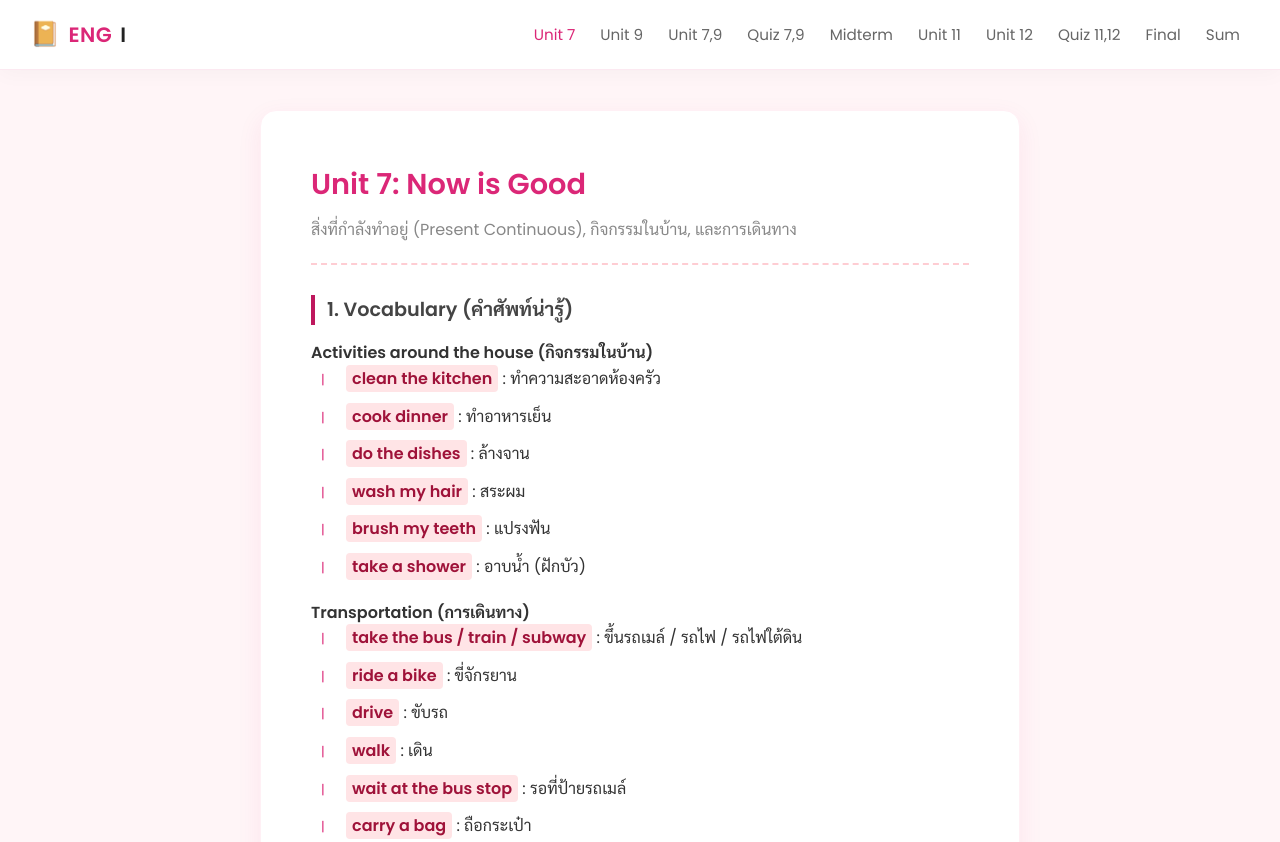
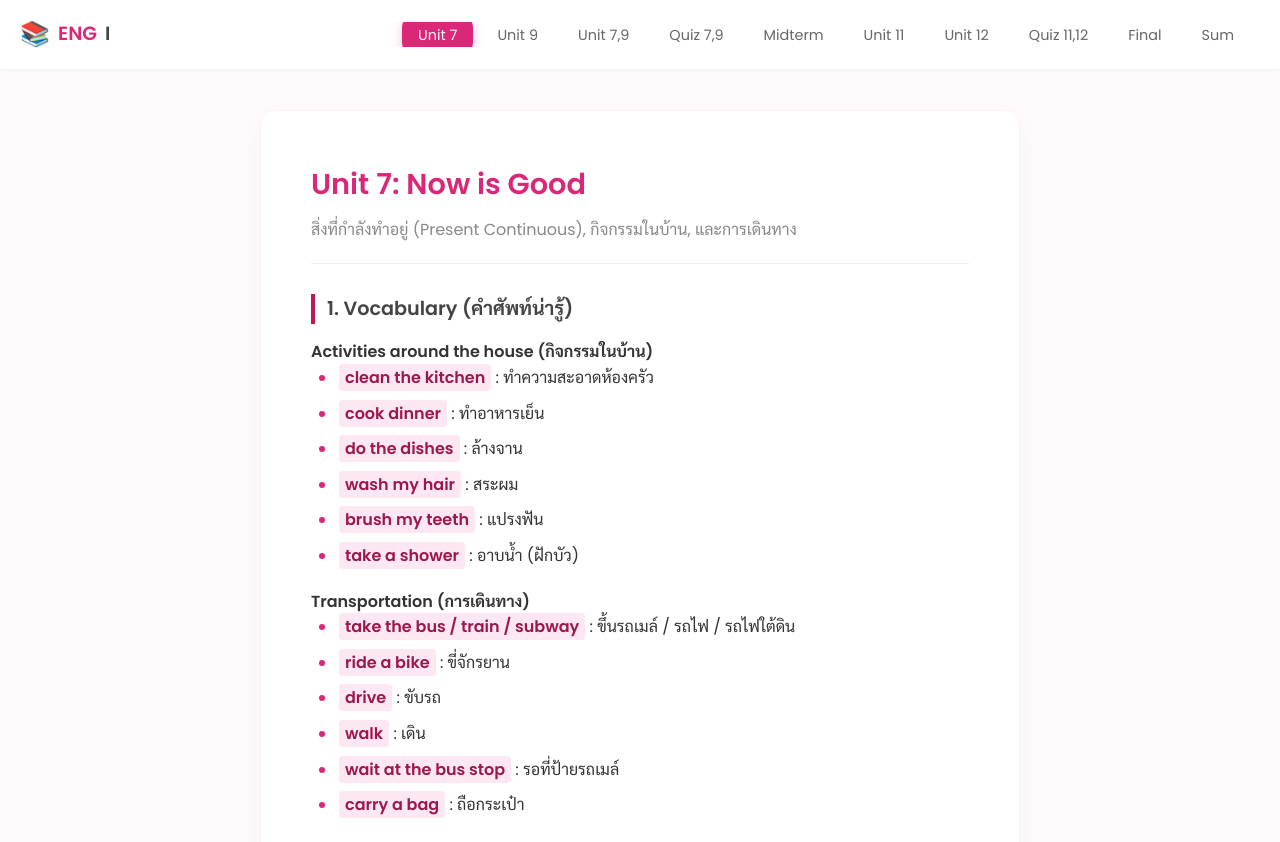
Before and after one commit to narongsak-zx/Eng-I, a plain HTML site: page index.html in a window 1280 px wide. Shown: the top 842 px of the page. Drawn offline with Linux system fonts and the light colour scheme.

Commit message:
Update index.html

```diff
--- a/index.html
+++ b/index.html
@@ -3,35 +3,34 @@
 <head>
     <meta charset="UTF-8">
     <meta name="viewport" content="width=device-width, initial-scale=1.0">
-    <title>ENG Class Review - Elegant Style</title>
+    <title>ENG Class Review - Clean Pink</title>
     <link href="https://fonts.googleapis.com/css2?family=Sarabun:wght@400;500;700&family=Poppins:wght@400;600&display=swap" rel="stylesheet">
 
     <style>
-        /* --- การตั้งค่าสี Theme ชมพู (Soft Pink) --- */
+        /* --- Theme Settings --- */
         :root {
-            --primary-pink: #db2777;       /* สีหลัก (Pink 600) */
-            --soft-pink-bg: #fff0f5;
-            --active-menu: #fce7f3;
+            --primary-pink: #db2777;       /* สีหลัก */
+            --soft-pink-bg: #fff0f5;       /* พื้นหลังอ่อนๆ */
             --text-main: #333;
             --accent-border: #be185d;
-            --highlight: #fdf2f8;
-            --highlight-text: #9f1239;
+            --highlight-bg: #fce7f3;
+            --highlight-text: #9d174d;
         }
 
         * { box-sizing: border-box; margin: 0; padding: 0; }
 
         body {
             font-family: 'Poppins', 'Sarabun', sans-serif;
-            background-color: #fff5f7;
+            background-color: #fffbfd; /* พื้นหลังขาวอมชมพูจางมากๆ */
             color: var(--text-main);
             line-height: 1.6;
         }
 
-        /* --- ส่วนหัว (Header) สไตล์เรียบหรู (Elegant Minimal) --- */
+        /* --- Header --- */
         header {
-            background-color: #ffffff; /* พื้นหลังขาวสะอาด */
-            border-bottom: 1px solid rgba(219, 39, 119, 0.1); /* เส้นขอบบางมากๆ */
-            padding: 0 30px;
+            background-color: #fff;
+            border-bottom: 1px solid #f3f4f6;
+            padding: 0 20px;
             position: sticky;
             top: 0;
             z-index: 1000;
@@ -39,66 +38,56 @@
             display: flex;
             align-items: center;
             justify-content: space-between;
-            box-shadow: 0 4px 20px rgba(0, 0, 0, 0.03); /* เงาจางๆ นุ่มนวล */
+            box-shadow: 0 4px 6px -1px rgba(0, 0, 0, 0.02);
         }
 
         .logo {
             font-weight: 700;
-            font-size: 1.3rem;
-            color: #222;
+            font-size: 1.2rem;
+            color: #444;
             display: flex;
             align-items: center;
             gap: 8px;
-            letter-spacing: 0.5px; /* เพิ่มระยะห่างตัวอักษรให้ดูแพง */
         }
         .logo span { color: var(--primary-pink); }
 
-        /* --- เมนู (Navigation) --- */
+        /* --- Navigation Menu (Rounded Blocks) --- */
         nav { overflow-x: auto; scrollbar-width: none; }
         nav::-webkit-scrollbar { display: none; }
 
         nav ul {
             display: flex;
             list-style: none;
-            gap: 25px; /* เพิ่มระยะห่างระหว่างเมนู */
+            gap: 8px;
             padding: 0 10px;
         }
 
         nav a {
             text-decoration: none;
             color: #666;
-            font-size: 0.95rem;
+            font-size: 0.9rem;
             font-weight: 500;
-            padding: 10px 0; /* ไม่ใส่ padding ด้านข้าง เพื่อให้ดูคลีน */
-            position: relative;
-            transition: color 0.3s ease;
+            padding: 8px 16px;
+            border-radius: 10px; /* ความมนแบบสี่เหลี่ยม (Rounded Rect) */
+            white-space: nowrap;
+            transition: all 0.2s ease;
         }
 
-        /* เอฟเฟกต์เส้นขีดล่างวิ่งจากตรงกลาง (Elegant Underline) */
-        nav a::after {
-            content: '';
-            position: absolute;
-            width: 0;
-            height: 2px;
-            bottom: 0;
-            left: 50%;
-            background-color: var(--primary-pink);
-            transition: width 0.3s ease, left 0.3s ease;
-        }
-
-        /* เมื่อเอาเมาส์ชี้ หรือ เป็นเมนูที่เลือก */
-        nav a:hover,
-        nav a.active {
+        /* Hover Effect */
+        nav a:hover {
+            background-color: #fff0f5;
             color: var(--primary-pink);
         }
 
-        nav a:hover::after,
-        nav a.active::after {
-            width: 100%;
-            left: 0;
+        /* Active State (ปุ่มที่เลือก) */
+        nav a.active {
+            background-color: var(--primary-pink); /* พื้นหลังสีชมพู */
+            color: white; /* ตัวหนังสือสีขาว */
+            font-weight: 500;
+            box-shadow: 0 4px 12px rgba(219, 39, 119, 0.25); /* เงาสีชมพู */
         }
 
-        /* --- พื้นที่เนื้อหา (Content) --- */
+        /* --- Content Area --- */
         .container {
             max-width: 800px;
             margin: 40px auto;
@@ -110,14 +99,13 @@
             background-color: #fff;
             border-radius: 16px;
             padding: 50px;
-            box-shadow: 0 8px 24px rgba(219, 39, 119, 0.08);
-            border: 1px solid #fff0f5;
+            box-shadow: 0 10px 30px rgba(0, 0, 0, 0.04); /* เงาเบาๆ */
+            border: 1px solid #fdf2f8;
         }
 
-        /* ซ่อนเนื้อหาไว้ก่อน แล้วใช้ JS เรียกแสดง */
         .hidden-content { display: none; }
 
-        /* --- การจัดรูปแบบตัวอักษร --- */
+        /* --- Typography & Lists --- */
         h1.unit-title {
             font-size: 1.8rem;
             color: var(--primary-pink);
@@ -127,7 +115,7 @@
         p.subtitle { color: #888; font-size: 1rem; margin-bottom: 20px; }
 
         .divider {
-            border-bottom: 2px dashed #fecdd3;
+            border-bottom: 1px solid #eee;
             margin: 20px 0 30px 0;
         }
 
@@ -141,48 +129,52 @@
             border-left: 4px solid var(--accent-border);
         }
 
+        /* List Style (Simple Dot) */
         ul.list {
             list-style: none;
-            padding-left: 10px;
+            padding-left: 8px;
         }
         ul.list li {
-            margin-bottom: 12px;
+            margin-bottom: 10px;
             position: relative;
-            padding-left: 25px;
+            padding-left: 20px;
         }
+        /* จุดกลมธรรมดาสบายตา */
         ul.list li::before {
-            content: "|"; /* ไอคอนหัวใจหน้าลิสต์ */
-            font-size: 0.8rem;
-            color: var(--primary-pink);
+            content: "";
+            width: 6px;
+            height: 6px;
+            background-color: #db2777; /* สีชมพู */
+            border-radius: 50%;
             position: absolute;
             left: 0;
-            top: 4px;
+            top: 10px; /* จัดกึ่งกลางบรรทัด */
         }
 
-        /* กล่องไวยากรณ์ */
+        /* Grammar Box */
         .grammar-box {
-            background-color: #fdf2f8;
+            background-color: #fdf4f9;
             padding: 15px 20px;
-            border-radius: 10px;
-            border-left: 4px solid #f472b6;
+            border-radius: 8px;
+            border-left: 4px solid #db2777;
             margin: 15px 0;
             color: #831843;
             font-weight: 500;
         }
 
-        /* ไฮไลท์คำศัพท์ */
+        /* Highlights */
         .hl {
-            background-color: #ffe4e6;
+            background-color: var(--highlight-bg);
             color: var(--highlight-text);
             padding: 2px 6px;
             border-radius: 4px;
             font-weight: 600;
         }
 
-        /* กล่องบทสนทนา */
+        /* Chat Box */
         .chat-box {
-            background-color: #fff;
-            border: 1px solid #fbcfe8;
+            background-color: #fafafa;
+            border: 1px solid #eee;
             border-radius: 12px;
             padding: 20px;
             margin-top: 15px;
@@ -193,7 +185,7 @@
         footer {
             text-align: center;
             padding: 40px;
-            color: #aaa;
+            color: #bbb;
             font-size: 0.8rem;
         }
     </style>
@@ -202,7 +194,7 @@
 
     <header>
         <div class="logo">
-            <span style="font-size:1.5rem;">📔</span>
+            <span style="font-size:1.5rem;">📚</span>
             <span>ENG</span> I
         </div>
         <nav>
```
